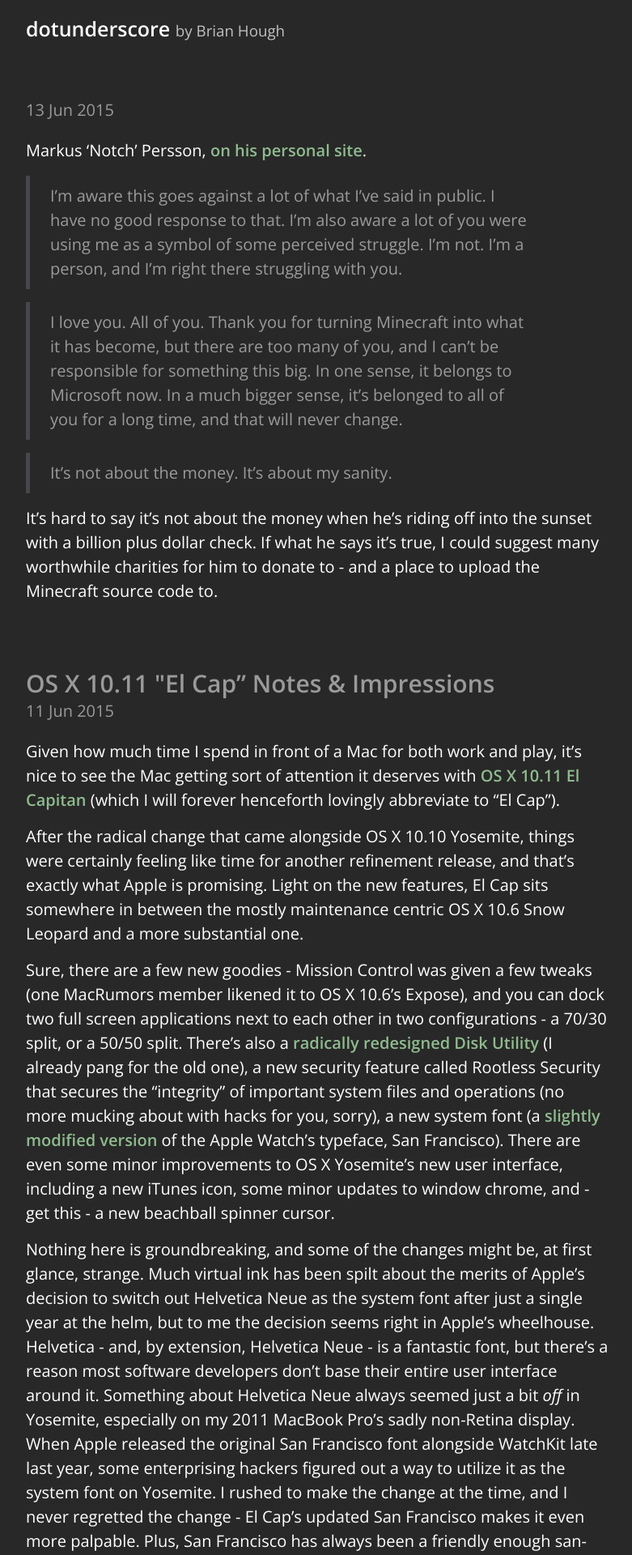
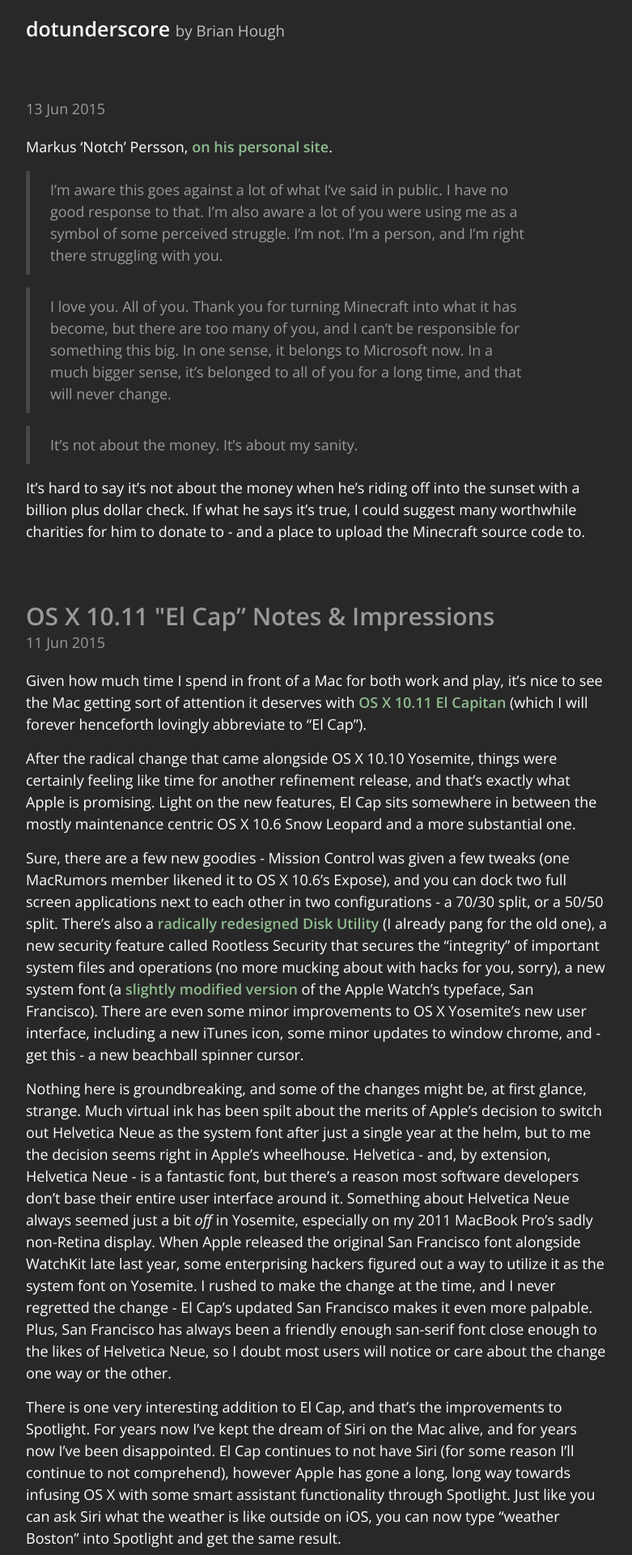
Before and after one commit to derfbwh/derfbwh.github.io, a Jekyll site: the page built from index.html, in a window 1280 px wide. Shown: the top 1920 px of the page at 81% size, without its empty margins (248-1029 px from the left). Built offline with Jekyll 4.4.1, drawn with Linux system fonts in a browser that asks for light colours; Markdown is read by kramdown in place of the engine named in the settings; the list of posts is cut into pages by our own code.

Commit message:
layout-update

```diff
--- a/public/css/poole.css
+++ b/public/css/poole.css
@@ -64,7 +64,7 @@
   background-color: #282828;
   -webkit-text-size-adjust: 100%;
       -ms-text-size-adjust: 100%;
-    font-size: 1rem;
+    font-size: .9rem;
 }
 
 /* No `:visited` state is required by default (browsers will use `a`) */
```
